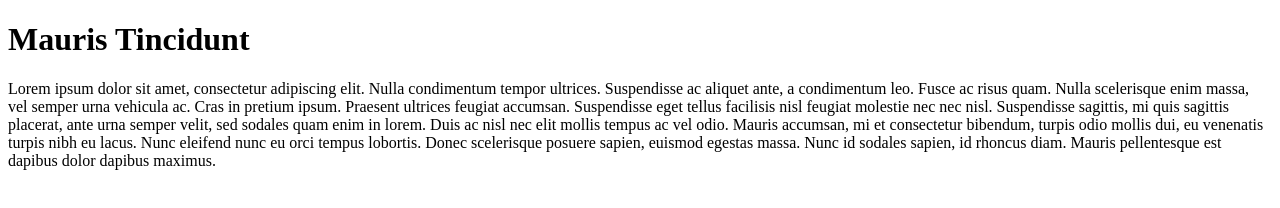
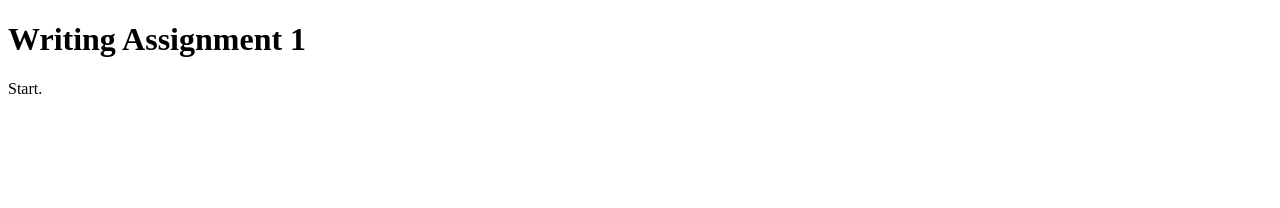
Before and after one commit to MatthewAllen9/matthew335336, a plain HTML site: page index.html in a window 1280 px wide. Drawn offline with Linux system fonts and the light colour scheme.

Commit message:
Update index.html

```diff
--- a/index.html
+++ b/index.html
@@ -8,15 +8,8 @@
 </head>
 
 <body>
-  <h1>Mauris Tincidunt</h1>
-  <p>Lorem ipsum dolor sit amet, consectetur adipiscing elit. Nulla condimentum tempor ultrices. Suspendisse ac aliquet
-    ante, a condimentum leo. Fusce ac risus quam. Nulla scelerisque enim massa, vel semper urna vehicula ac. Cras in
-    pretium ipsum. Praesent ultrices feugiat accumsan. Suspendisse eget tellus facilisis nisl feugiat molestie nec nec
-    nisl. Suspendisse sagittis, mi quis sagittis placerat, ante urna semper velit, sed sodales quam enim in lorem. Duis
-    ac nisl nec elit mollis tempus ac vel odio. Mauris accumsan, mi et consectetur bibendum, turpis odio mollis dui, eu
-    venenatis turpis nibh eu lacus. Nunc eleifend nunc eu orci tempus lobortis. Donec scelerisque posuere sapien,
-    euismod egestas massa. Nunc id sodales sapien, id rhoncus diam. Mauris pellentesque est dapibus dolor dapibus
-    maximus.</p>
+  <h1>Writing Assignment 1</h1>
+  <p>Start.</p>
 </body>
 
 </html>
```
